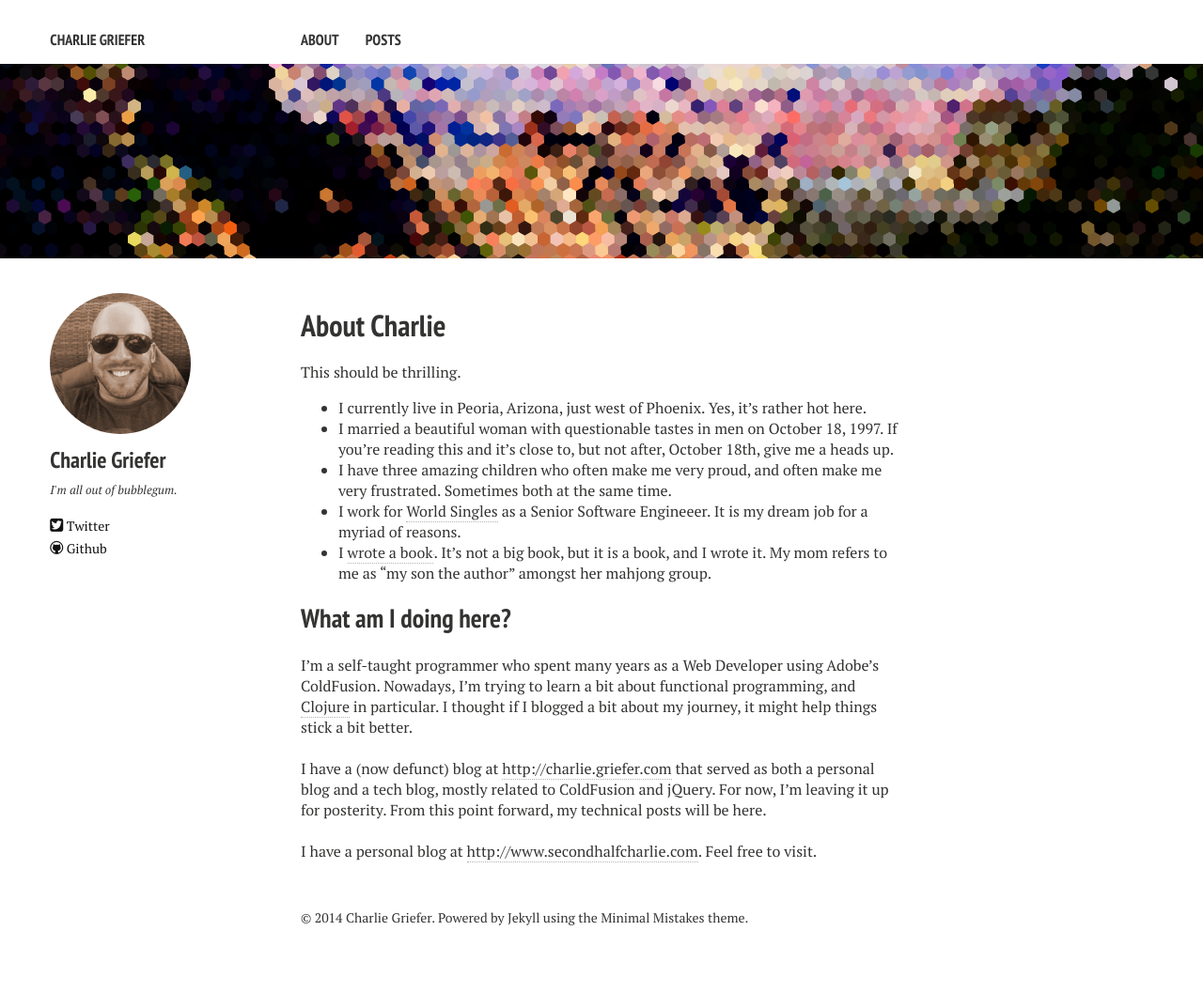
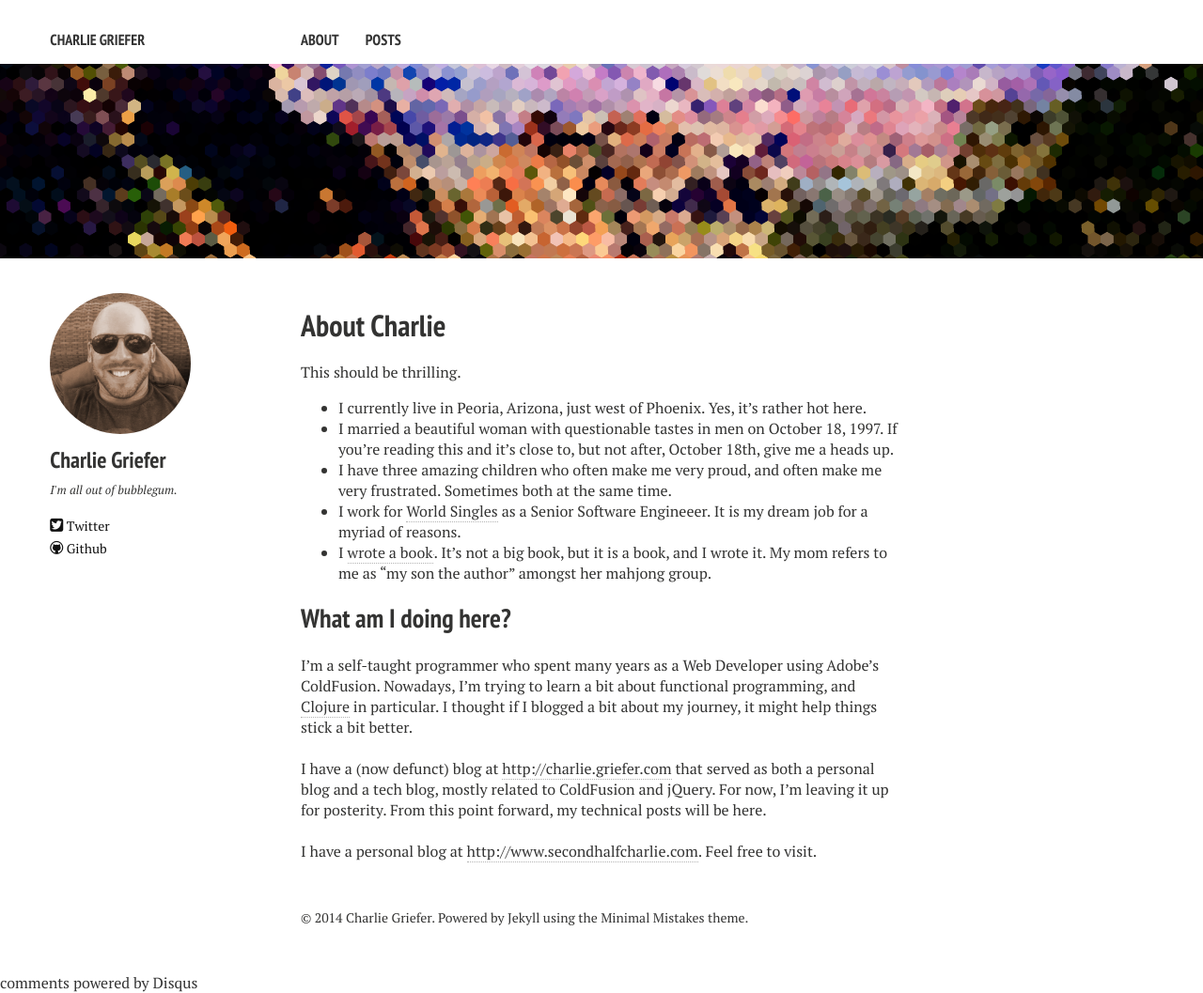
Before and after one commit to charliegriefer/charliegriefer.github.io, a Jekyll site: the page built from about.md, in a window 1280 px wide. Shown: the whole page at 94% size. Built offline with Jekyll 4.4.1, drawn with Linux system fonts in a browser that asks for light colours; nearby versions of some CDN libraries; comment, search, counter and statistics services are not loaded; before the commit the page ends 1035 px from its top, so only the background shows below that; some of the changed lines change nothing that is shown.

Commit message:
add disqus comments

```diff
--- a/_config.yml
+++ b/_config.yml
@@ -3,7 +3,7 @@
 # Your site's domain goes here. Leave localhost server or blank when working locally.
 url:              http://charliegriefer.github.io
 # url:                http://localhost:4000
-disqus_shortname:
+disqus_shortname:   charliegriefer-github-io
 
 # Owner/author information
 owner:
--- a/_includes/_disqus_comments.html
+++ b/_includes/_disqus_comments.html
@@ -1,7 +1,7 @@
 {% if site.disqus_shortname %}
 <script type="text/javascript">
     /* * * CONFIGURATION VARIABLES: EDIT BEFORE PASTING INTO YOUR WEBPAGE * * */
-    var disqus_shortname = '{{ site.disqus_shortname }}'; // required: replace example with your forum shortname
+    var disqus_shortname = '{{ site.charliegriefer-github-io }}'; // required: replace example with your forum shortname
 
     /* * * DON'T EDIT BELOW THIS LINE * * */
     (function() {
```
